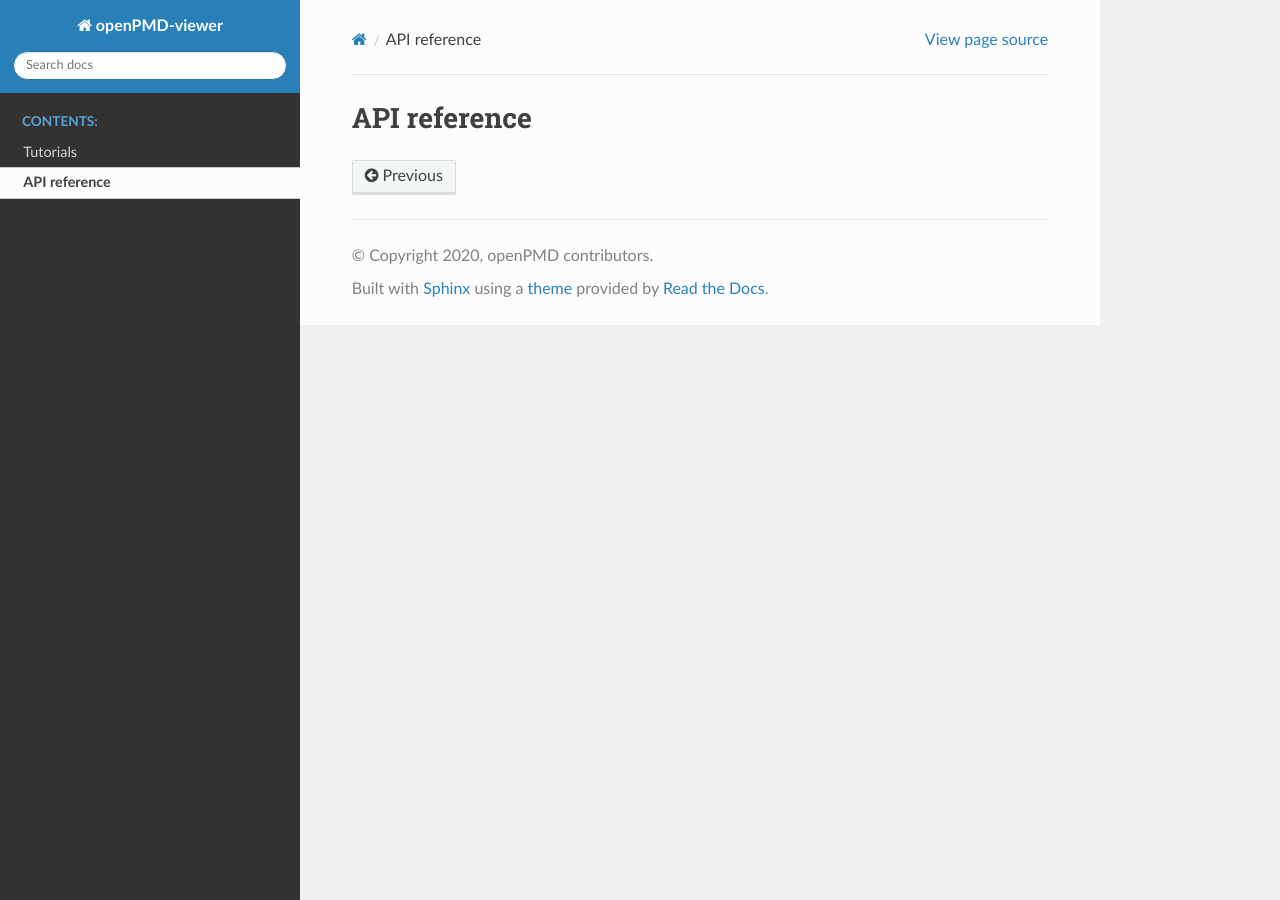
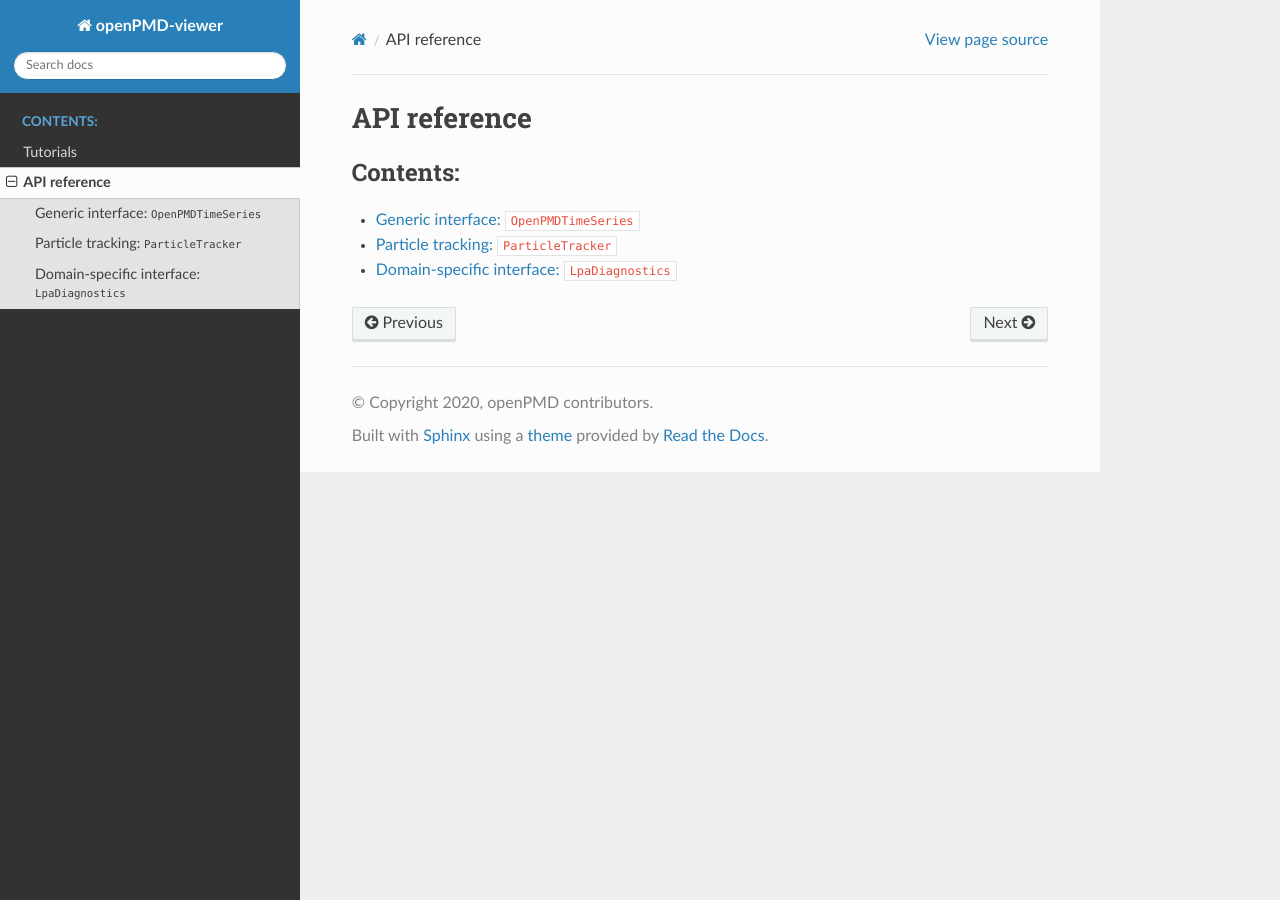
Before and after one commit to openPMD/openPMD-viewer, a Sphinx documentation site: the page built from docs/source/api_reference/api_reference.rst, in a window 1280 px wide. Built offline with Sphinx 7.4.7 and the Read the Docs theme 2.0.0, drawn with Linux system fonts in a browser that asks for light colours.

Commit message:
Add documentation for ParticleTracker

```diff
--- a/docs/source/api_reference/api_reference.rst
+++ b/docs/source/api_reference/api_reference.rst
@@ -1,2 +1,10 @@
 API reference
 =============
+
+.. toctree::
+   :maxdepth: 1
+   :caption: Contents:
+
+   generic_interface
+   particle_tracking
+   lpa_diagnostics
--- /dev/null
+++ b/docs/source/api_reference/generic_interface.rst
@@ -0,0 +1,9 @@
+Generic interface: ``OpenPMDTimeSeries``
+----------------------------------------
+
+.. autoclass:: openpmd_viewer.OpenPMDTimeSeries
+
+    .. automethod:: get_field
+    .. automethod:: get_particle
+    .. automethod:: iterate
+    .. automethod:: slider
--- /dev/null
+++ b/docs/source/api_reference/lpa_diagnostics.rst
@@ -0,0 +1,6 @@
+Domain-specific interface: ``LpaDiagnostics``
+---------------------------------------------
+
+.. autoclass:: openpmd_viewer.addons.LpaDiagnostics
+
+    .. automethod::
--- /dev/null
+++ b/docs/source/api_reference/particle_tracking.rst
@@ -0,0 +1,6 @@
+Particle tracking: ``ParticleTracker``
+-------------------------------------
+
+.. autoclass:: openpmd_viewer.ParticleTracker
+
+    .. automethod::
```
Also changed, not shown: README.md (+2 -2 lines), 2 other files.
